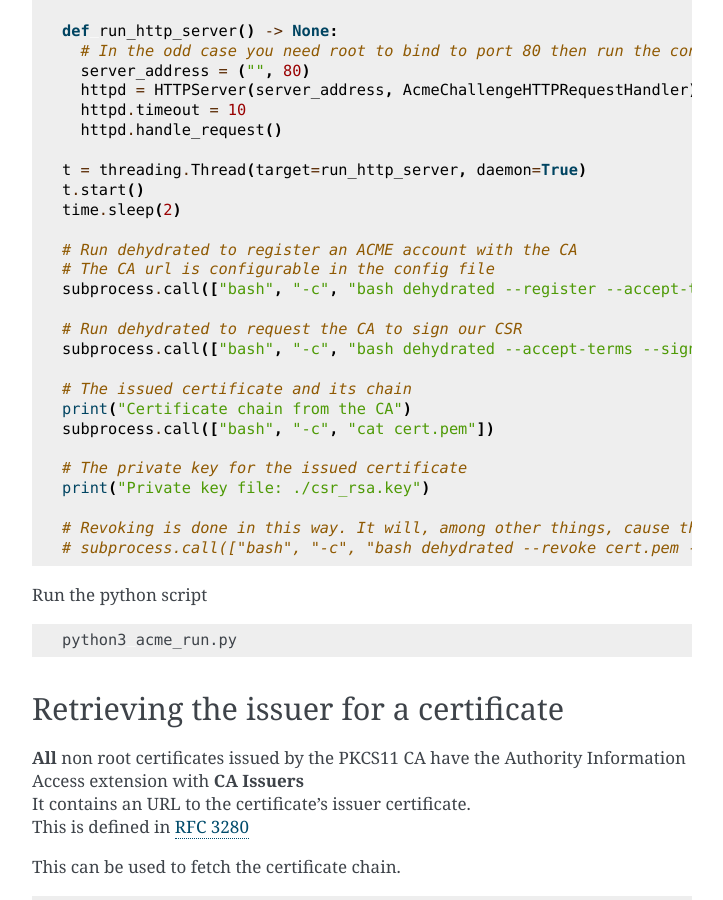
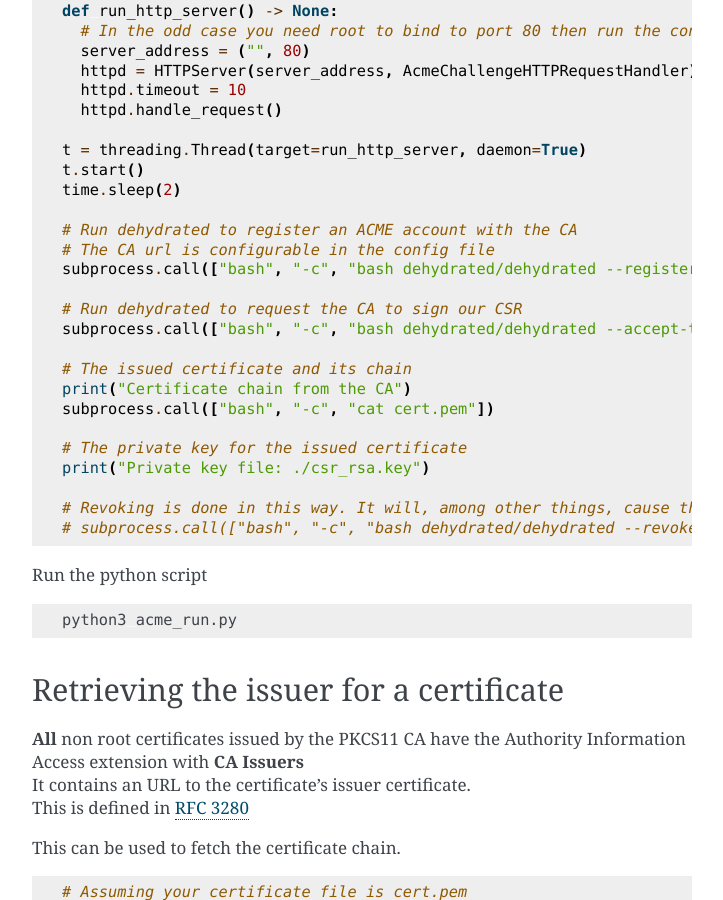
Before and after one commit to SUNET/pkcs11_ca, a Sphinx documentation site: the page built from docs/source/usage.rst, in a window 1280 px wide and 900 px high, scrolled down 3069 px. Shown: the whole window, without its empty margins (388-1111 px from the left). Built offline with Sphinx 7.4.7, drawn with Linux system fonts in a browser that asks for light colours; some of the changed text lies outside the part shown.

```diff
--- a/docs/source/usage.rst
+++ b/docs/source/usage.rst
@@ -166,10 +165,10 @@ which runs dehydrated and also responds to the CA's ACME challenge
 
    # Run dehydrated to register an ACME account with the CA
    # The CA url is configurable in the config file
-   subprocess.call(["bash", "-c", "bash dehydrated --register --accept-terms --ca 'https://ca:8005/acme/directory' --algo secp384r1"])
+   subprocess.call(["bash", "-c", "bash dehydrated/dehydrated --register --accept-terms --ca 'https://ca:8005/acme/directory' --algo secp384r1"])
 
    # Run dehydrated to request the CA to sign our CSR
-   subprocess.call(["bash", "-c", "bash dehydrated --accept-terms --signcsr csr_rsa.pem --ca 'https://ca:8005/acme/directory' | grep -v '# CERT #' > cert.pem"])
+   subprocess.call(["bash", "-c", "bash dehydrated/dehydrated --accept-terms --signcsr csr_rsa.pem --ca 'https://ca:8005/acme/directory' | grep -v '# CERT #' > cert.pem"])
 
    # The issued certificate and its chain
    print("Certificate chain from the CA")
@@ -179,7 +178,7 @@ which runs dehydrated and also responds to the CA's ACME challenge
    print("Private key file: ./csr_rsa.key")
 
    # Revoking is done in this way. It will, among other things, cause the CA to put the certificate on its CRL.
-   # subprocess.call(["bash", "-c", "bash dehydrated --revoke cert.pem --ca 'https://ca:8005/acme/directory'"])
+   # subprocess.call(["bash", "-c", "bash dehydrated/dehydrated --revoke cert.pem --ca 'https://ca:8005/acme/directory'"])
 
 
 Run the python script
```
Also changed, not shown: other parts of docs/source/usage.rst (+2 -3 lines), 1 other file.
